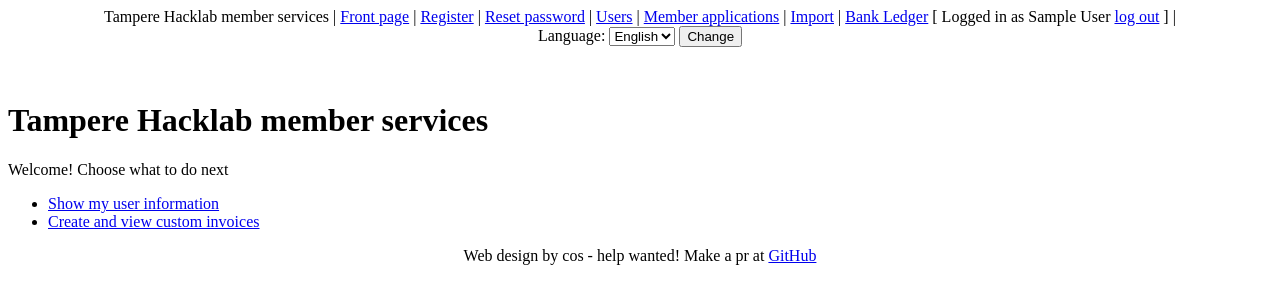
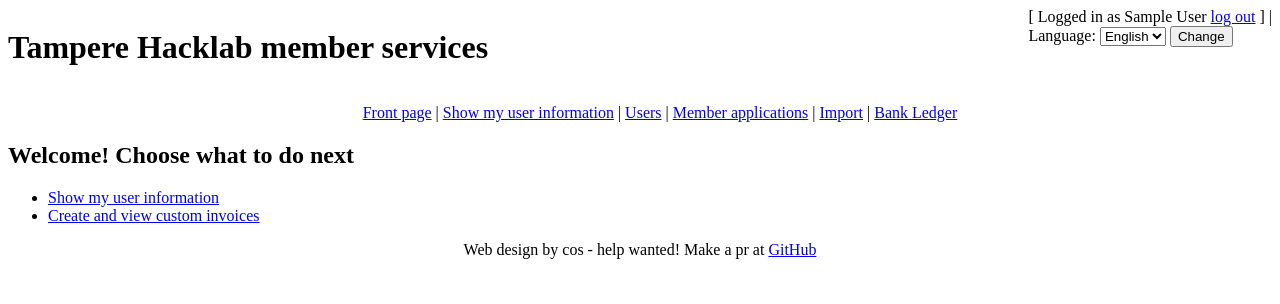
Before and after one commit to TampereHacklab/mulysa, a Django app: page /www/ in a window 1280 px wide. Shown: the top 304 px of the page. Run offline with Django 3.2, Linux system fonts and the light colour scheme; the visitor is signed in with stand-in values (Sample User, id 1); parts of the project's set-up code (start-up, migrations or seed data) failed here and were passed over.

Commit message:
nav fixes (#83)
* use url for passord_reset

* prettier

* fix some html problems

```diff
--- a/drfx/settings.py
+++ b/drfx/settings.py
@@ -28,6 +28,7 @@ ALLOWED_HOSTS = ['*', ]
 # External urls, like links to members guide and rules
 ASSOCIATION_RULES_URL = "https://tampere.hacklab.fi/pages/yhdistyksen-s%C3%A4%C3%A4nn%C3%B6t/"
 MEMBERS_GUIDE_URL = "https://wiki.tampere.hacklab.fi/member_s_guide"
+GITHUB_URL = "https://github.com/TampereHacklab/mulysa"
 
 # Application definition
 INSTALLED_APPS = [
--- a/www/context_processors.py
+++ b/www/context_processors.py
@@ -5,4 +5,5 @@ def external_urls(request):
     return {
         "ASSOCIATION_RULES_URL": settings.ASSOCIATION_RULES_URL,
         "MEMBERS_GUIDE_URL": settings.MEMBERS_GUIDE_URL,
+        "GITHUB_URL": settings.GITHUB_URL,
     }
--- a/www/templates/www/base.html
+++ b/www/templates/www/base.html
@@ -2,30 +2,67 @@
 
 <html>
   <head>
-        <meta charset="UTF-8">
+    <meta charset="UTF-8" />
     <title>Mulysa</title>
+    <style type="text/css">
+      div.header {
+        display: flex;
+        justify-content: space-between;
+      }
+      div.nav {
+        text-align: center;
+      }
+      div.nav ul li {
+          display: inline-block;
+      }
+      div.nav ul li + li:before {
+          content: " | ";
+      }
+      div.footer {
+        text-align: center;
+      }
+    </style>
   </head>
   <body>
-        <center>
-                {% trans 'Tampere Hacklab member services' %}
-        | <a href="{% url 'index' %}">{% trans 'Front page' %}</a>
-        | <a href="{% url 'register' %}">{% trans 'Register' %}</a>
-        | <a href="../accounts/password_reset/">{% trans 'Reset password' %}</a>
+    <div class="header">
+      <h1>{% trans 'Tampere Hacklab member services' %}</h1>
+      <div class="userbox">
+        {% include 'www/usertools.html' %}
+      </div>
+
+    </div>
+    <div class="nav">
+      <ul>
+        <li><a href="{% url 'index' %}">{% trans 'Front page' %}</a></li>
+
+        {% if user.is_authenticated %}
+        <li><a href="{% url 'userdetails' user.id %}">{% trans 'Show my user information' %}</a></li>
+
             {% if user.is_staff %}
-        | <a href="{% url 'users' %}">{% trans 'Users' %}</a>
-        | <a href="{% url 'applications' %}">{% trans 'Member applications' %}</a>
-        | <a href="{% url 'dataimport' %}">{% trans 'Import' %}</a>
-        | <a href="{% url 'ledger' %}">{% trans 'Bank Ledger' %}</a>
+            <li><a href="{% url 'users' %}">{% trans 'Users' %}</a></li>
+            <li><a href="{% url 'applications' %}">{% trans 'Member applications' %}</a></li>
+            <li><a href="{% url 'dataimport' %}">{% trans 'Import' %}</a></li>
+            <li><a href="{% url 'ledger' %}">{% trans 'Bank Ledger' %}</a></li>
             {% endif %}
 
-{% include 'www/usertools.html' %}
-    </center>
-        <br/>
+        {% else %}
+
+            <li><a href="{% url 'register' %}">{% trans 'Register' %}</a></li>
+            <li><a href="{% url 'password_reset' %}">{% trans 'Reset password' %}</a></li>
+
+        {% endif %}
+      </ul>
+
+    </div>
 
     {% block content %}{% endblock content %}
 
+    <div class="footer">
       <p>
-            <center>{% trans 'Web design by cos - help wanted! Make a pr at <a href="https://github.com/TampereHacklab/mulysa">GitHub</a>' %} </center>
+        {% blocktrans %} Web design by cos - help wanted! Make a pr at
+        <a href="{{ GITHUB_URL }}">GitHub</a>
+        {% endblocktrans %}
       </p>
+    </div>
   </body>
 </html>
--- a/www/templates/www/index.html
+++ b/www/templates/www/index.html
@@ -1,19 +1,14 @@
 {% extends "www/base.html" %}
 {% load i18n %}
 {% block content %}
-<h1>
-    {% trans 'Tampere Hacklab member services' %}
-</h1>
-{% trans 'Welcome! Choose what to do next' %}
-<p>
+<h2>{% trans 'Welcome! Choose what to do next' %}</h2>
 <ul>
-{% if user.is_authenticated %}
-<li> <a href="{% url 'userdetails' user.id %}">{% trans 'Show my user information' %}</a>
-<li> <a href="{% url 'custominvoice' %}">{% trans 'Create and view custom invoices' %}</a>
-{% else %}
-<li> <a href="{% url 'login' %}">{% trans 'Login to Mulysa' %}</a>
-<li> <a href="{% url 'register' %}">{% trans 'Apply membership in hacklab' %}</a>
-{% endif %}
+  {% if user.is_authenticated %}
+    <li><a href="{% url 'userdetails' user.id %}">{% trans 'Show my user information' %}</a></li>
+    <li><a href="{% url 'custominvoice' %}">{% trans 'Create and view custom invoices' %}</a></li>
+  {% else %}
+    <li><a href="{% url 'login' %}">{% trans 'Login to Mulysa' %}</a></li>
+    <li><a href="{% url 'register' %}">{% trans 'Apply membership in hacklab' %}</a></li>
+  {% endif %}
 </ul>
-</p>
 {% endblock %}
```
Lines whose indentation alone changed are shown as unchanged.
